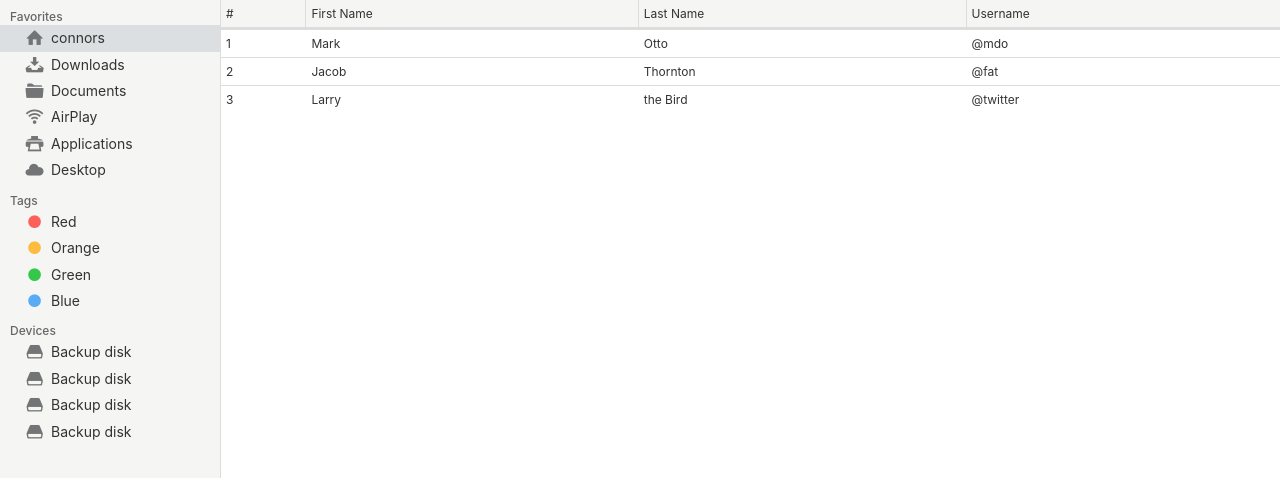
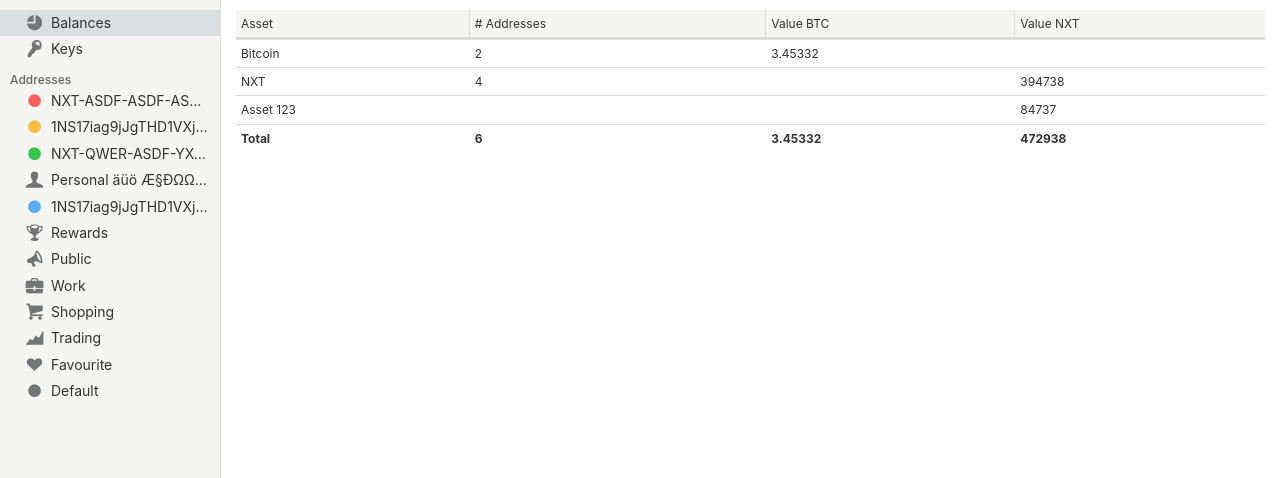
Before and after one commit to reliefproject/relief, a website: page app/plugins/wallet/wallet.html in a window 1280 px wide. Shown: the top 478 px of the page. Drawn offline with nearby package versions, Linux system fonts and the light colour scheme.

Commit message:
wallet views

```diff
--- a/app/html/stylesheets/common.css
+++ b/app/html/stylesheets/common.css
@@ -6,7 +6,7 @@
 html {
   overflow:auto;
 }
-.container {
+.container, .sidebar {
   padding-top:10px;
 }
 
--- a/app/plugins/wallet/js/wallet.js
+++ b/app/plugins/wallet/js/wallet.js
@@ -1,14 +1,21 @@
 (function() {
 
   const app = angular.module(
-    'Wallet',
+    'Wallet', []
   );
 
   app.controller('MainCtrl', function($scope, $timeout) {
 
     let appData;
     $scope.strings = {};
+    $scope.page = 'balances';
 
+    $scope.setPage = function(page) {
+      $scope.page = page;
+    }
+
+    //$timeout(function() { $scope.page = 'keys'; }, 5000)
+    /*
         Relief.persistence.db.app.getDoc(function(err, data) {
           if (err) {
             return Relief.log.error(err);
@@ -25,7 +32,7 @@
             return Relief.log.error(err);
           }
         });
-
+    */
   });
 
 })();
--- /dev/null
+++ b/app/plugins/wallet/views/balances.html
@@ -0,0 +1,36 @@
+<table class="table table-condensed">
+                          <thead>
+                            <tr>
+                              <th>Asset</th>
+                              <th># Addresses</th>
+                              <th>Value BTC</th>
+                              <th>Value NXT</th>
+                            </tr>
+                          </thead>
+                          <tbody>
+                            <tr>
+                              <td>Bitcoin</td>
+                              <td>2</td>
+                              <td>3.45332</td>
+                              <td></td>
+                            </tr>
+                            <tr>
+                              <td>NXT</td>
+                              <td>4</td>
+                              <td></td>
+                              <td>394738</td>
+                            </tr>
+                            <tr>
+                              <td>Asset 123</td>
+                              <td></td>
+                              <td></td>
+                              <td>84737</td>
+                            </tr>
+                            <tr style="font-weight:bold;">
+                              <td>Total</td>
+                              <td>6</td>
+                              <td>3.45332</td>
+                              <td>472938</td>
+                            </tr>
+                          </tbody>
+                        </table>
--- /dev/null
+++ b/app/plugins/wallet/views/keys.html
@@ -0,0 +1,100 @@
+<header class="toolbar toolbar-header">
+  <div class="toolbar-actions">
+
+    <button class="btn btn-default">
+      <span class="icon icon-plus-squared icon-text"></span>
+      New Address
+    </button>
+
+    <button class="btn btn-default">
+      <span class="icon icon-publish icon-text"></span>
+      Import
+    </button>
+
+    <button class="btn btn-default">
+      <span class="icon icon-export icon-text"></span>
+      Export All
+    </button>
+  </div>
+</header>
+
+
+<table class="table table-condensed">
+  <thead>
+    <tr>
+      <th>Currency</th>
+      <th>Category</th>
+      <th>Label</th>
+      <th>Address</th>
+      <th>Actions</th>
+    </tr>
+  </thead>
+  <tbody>
+    <tr>
+      <td>BTC</td>
+      <td><span class="icon icon-record" style="color:#fdbc40"></span></td>
+      <td>Whatever i use this for</td>
+      <td>1NS17iag9jJgTHD1VXjvLCEnZuQ3rJDE9L</td>
+      <td>
+        <div class="btn-group">
+          <button class="btn btn-mini btn-default">
+            <span class="icon icon-eye"></span>
+          </button>
+          <button class="btn btn-mini btn-default">
+            <span class="icon icon-pencil"></span>
+          </button>
+          <button class="btn btn-mini btn-default">
+            <span class="icon icon-export"></span>
+          </button>
+          <button class="btn btn-mini btn-default">
+            <span class="icon icon-cancel-squared"></span>
+          </button>
+        </div>
+      </td>
+    </tr>
+    <tr>
+      <td>NXT</td>
+      <td><span class="icon icon-user"></span></td>
+      <td>Personal Account</td>
+      <td>NXT-ASDF-ASDF-ASDF-GLEFU</td>
+      <td>
+        <div class="btn-group">
+          <button class="btn btn-mini btn-default">
+            <span class="icon icon-eye"></span>
+          </button>
+          <button class="btn btn-mini btn-default">
+            <span class="icon icon-pencil"></span>
+          </button>
+          <button class="btn btn-mini btn-default">
+            <span class="icon icon-export"></span>
+          </button>
+          <button class="btn btn-mini btn-default">
+            <span class="icon icon-cancel-squared"></span>
+          </button>
+        </div>
+      </td>
+    </tr>
+    <tr>
+      <td>BTC</td>
+      <td><span class="icon icon-record" style="color:#fdbc40"></span></td>
+      <td>Whatever i use this for</td>
+      <td>1NS17iag9jJgTHD1VXjvLCEnZuQ3rJDE9L</td>
+      <td>
+        <div class="btn-group">
+          <button class="btn btn-mini btn-default">
+            <span class="icon icon-eye"></span>
+          </button>
+          <button class="btn btn-mini btn-default">
+            <span class="icon icon-pencil"></span>
+          </button>
+          <button class="btn btn-mini btn-default">
+            <span class="icon icon-export"></span>
+          </button>
+          <button class="btn btn-mini btn-default">
+            <span class="icon icon-cancel-squared"></span>
+          </button>
+        </div>
+      </td>
+    </tr>
+  </tbody>
+</table>
--- /dev/null
+++ b/app/plugins/wallet/views/sidebar.html
@@ -0,0 +1,66 @@
+<nav class="nav-group">
+  <span class="nav-group-item"
+        ng-click="setPage('balances')"
+        ng-class="{'active': page == 'balances' }">
+    <span class="icon icon-chart-pie"></span>
+    Balances
+  </span>
+  <span class="nav-group-item"
+        ng-click="setPage('keys')"
+        ng-class="{'active': page == 'keys' }">
+    <span class="icon icon-key"></span>
+    Keys
+  </span>
+</nav>
+
+<nav class="nav-group">
+  <h5 class="nav-group-title">Addresses</h5>
+  <span class="nav-group-item" href="#">
+    <span class="icon icon-record" style="color:#fc605b"></span>
+    NXT-ASDF-ASDF-ASDF-GLEFU
+  </span>
+  <span class="nav-group-item" href="#">
+    <span class="icon icon-record" style="color:#fdbc40"></span>
+    1NS17iag9jJgTHD1VXjvLCEnZuQ3rJDE9L
+  </span>
+  <span class="nav-group-item" href="#">
+    <span class="icon icon-record" style="color:#34c84a"></span>
+    NXT-QWER-ASDF-YXCV-ABCDE
+  </span>
+  <span class="nav-group-item" href="#">
+    <span class="icon icon-user"></span>
+    Personal äüö Æ§ÐΩΩÐªŊEÐ
+  </span>
+  <span class="nav-group-item" href="#">
+    <span class="icon icon-record" style="color:#57acf5"></span>
+    1NS17iag9jJgTHD1VXjvLCEnZuQ3rJDE9L
+  </span>
+  <span class="nav-group-item" href="#">
+    <span class="icon icon-trophy"></span>
+    Rewards
+  </span>
+  <span class="nav-group-item" href="#">
+    <span class="icon icon-megaphone"></span>
+    Public
+  </span>
+  <span class="nav-group-item" href="#">
+    <span class="icon icon-briefcase"></span>
+    Work
+  </span>
+  <span class="nav-group-item" href="#">
+    <span class="icon icon-basket"></span>
+    Shopping
+  </span>
+  <span class="nav-group-item" href="#">
+    <span class="icon icon-chart-area"></span>
+    Trading
+  </span>
+  <span class="nav-group-item" href="#">
+    <span class="icon icon-heart"></span>
+    Favourite
+  </span>
+  <span class="nav-group-item" href="#">
+    <span class="icon icon-record"></span>
+    Default
+  </span>
+</nav>
--- a/app/plugins/wallet/wallet.html
+++ b/app/plugins/wallet/wallet.html
@@ -17,113 +17,16 @@
   <body ng-controller="MainCtrl">
     <div class="window">
       <div class="window-content">
+
         <div class="pane-group">
-          <div class="pane pane-sm sidebar">
-            <nav class="nav-group">
-              <h5 class="nav-group-title">Favorites</h5>
-              <a class="nav-group-item active">
-                <span class="icon icon-home"></span>
-                connors
-              </a>
-              <span class="nav-group-item">
-                <span class="icon icon-download"></span>
-                Downloads
-              </span>
-              <span class="nav-group-item">
-                <span class="icon icon-folder"></span>
-                Documents
-              </span>
-              <span class="nav-group-item">
-                <span class="icon icon-signal"></span>
-                AirPlay
-              </span>
-              <span class="nav-group-item">
-                <span class="icon icon-print"></span>
-                Applications
-              </span>
-              <span class="nav-group-item">
-                <span class="icon icon-cloud"></span>
-                Desktop
-              </span>
-            </nav>
-
-
-            <nav class="nav-group">
-              <h5 class="nav-group-title">Tags</h5>
-              <span class="nav-group-item" href="#">
-                <span class="icon icon-record" style="color:#fc605b"></span>
-                Red
-              </span>
-              <span class="nav-group-item" href="#">
-                <span class="icon icon-record" style="color:#fdbc40"></span>
-                Orange
-              </span>
-              <span class="nav-group-item" href="#">
-                <span class="icon icon-record" style="color:#34c84a"></span>
-                Green
-              </span>
-              <span class="nav-group-item" href="#">
-                <span class="icon icon-record" style="color:#57acf5"></span>
-                Blue
-              </span>
-            </nav>
-            <nav class="nav-group">
-              <h5 class="nav-group-title">Devices</h5>
-              <span class="nav-group-item">
-                <span class="icon icon-drive"></span>
-                Backup disk
-              </span>
-              <span class="nav-group-item">
-                <span class="icon icon-drive"></span>
-                Backup disk
-              </span>
-              <span class="nav-group-item">
-                <span class="icon icon-drive"></span>
-                Backup disk
-              </span>
-              <span class="nav-group-item">
-                <span class="icon icon-drive"></span>
-                Backup disk
-              </span>
-            </nav>
-          </div>
-          <div class="pane">
-
-
-            <table class="table table-condensed">
-            						              <thead>
-            						                <tr>
-            						                  <th>#</th>
-            						                  <th>First Name</th>
-            						                  <th>Last Name</th>
-            						                  <th>Username</th>
-            						                </tr>
-            						              </thead>
-            						              <tbody>
-            						                <tr>
-            						                  <td>1</td>
-            						                  <td>Mark</td>
-            						                  <td>Otto</td>
-            						                  <td>@mdo</td>
-            						                </tr>
-            						                <tr>
-            						                  <td>2</td>
-            						                  <td>Jacob</td>
-            						                  <td>Thornton</td>
-            						                  <td>@fat</td>
-            						                </tr>
-            						                <tr>
-            						                  <td>3</td>
-            						                  <td>Larry</td>
-            						                  <td>the Bird</td>
-            						                  <td>@twitter</td>
-            						                </tr>
-            						              </tbody>
-            						            </table>
-
-
+          <ng-include src="'views/sidebar.html'" class="pane pane-sm sidebar"></ng-include>
+          <div class="pane container">
+            <ng-include src="'views/balances.html'" ng-show="page == 'balances'"></ng-include>
+            <ng-include src="'views/keys.html'" ng-show="page == 'keys'"></ng-include>
+            <ng-include src="'views/address.html'" ng-show="page == 'address'"></ng-include>
           </div>
         </div>
+
       </div>
     </div>
   </body>
```
Also changed, not shown: app/plugins/wallet/views/address.html (added). Lines whose indentation alone changed are shown as unchanged.
